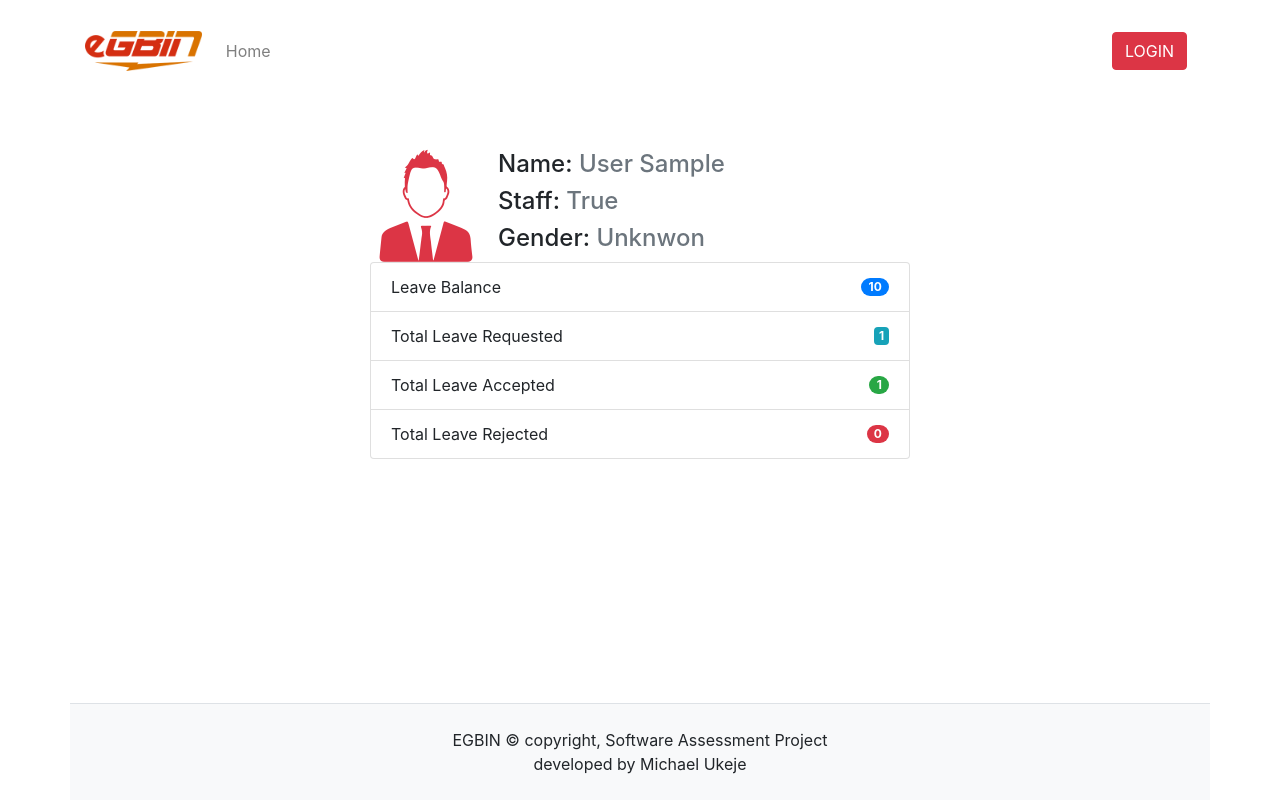
After one commit to ndmichael/egbinLeaveManagementApp, a Django app: a page that uses leaveapp/templates/base.html in a window 1280 px wide. The commit adds this page. Run offline with Django 3.2, Linux system fonts and the light colour scheme; tables that the repository leaves empty hold one stand-in row (values such as "Sample post"); some libraries are stand-ins or nearby versions.

Commit message:
added user profile

```diff
--- /dev/null
+++ b/account/templates/account/staff_details.html
@@ -0,0 +1,51 @@
+{% extends 'base.html' %}
+
+
+{% block content %}
+
+<section>
+    <div class="container py-5">
+        <div class="row">
+            <div class="col-12 col-sm-6 offset-sm-3">
+                <div  class="">
+                    <i class="icofont icofont-7x icofont-business-man-alt-3 text-danger pr-3"  style="float: left;"></i>
+                    <h4>
+                        Name: <span class=" text-muted">{{staff.getFullName}}</span>
+                    </h4>
+                    <h4>
+                        Staff: <span class=" text-muted">True</span>
+                    </h4>
+                    <h4>
+                        Gender: <span class=" text-muted">Unknwon</span>
+                    </h4>
+                </div>
+            </div>
+
+            <div class="col-12 col-sm-6 offset-sm-3">
+                <ul class="list-group">
+                    <li class="list-group-item d-flex justify-content-between align-items-center">
+                      Leave Balance
+                      <span class="badge badge-primary badge-pill">
+                          {{staff.leave_balance}}
+
+                      </span>
+                    </li>
+                    <li class="list-group-item d-flex justify-content-between align-items-center">
+                        Total Leave Requested
+                        <span class="badge badge-primary badge-info">{{ leave_requested }}</span>
+                      </li>
+                    <li class="list-group-item d-flex justify-content-between align-items-center">
+                        Total Leave Accepted
+                      <span class="badge badge-success badge-pill">{{accepted}}</span>
+                    </li>
+                    <li class="list-group-item d-flex justify-content-between align-items-center">
+                        Total Leave Rejected
+                      <span class="badge badge-danger badge-pill">{{ rejected }}</span>
+                    </li>
+                  </ul>
+            </div>
+        </div>
+    </div>
+</section>
+
+{% endblock %}
--- a/account/urls.py
+++ b/account/urls.py
@@ -1,8 +1,8 @@
 from django.urls import path
-from .views import login
+from .views import staff_detail
 
 
 
 urlpatterns = [
-    path('login/', login, name="app-home" ),
+    path('staff/<int:id><str:username>', staff_detail, name="staff-detail" ),
 ]
--- a/account/views.py
+++ b/account/views.py
@@ -1,9 +1,27 @@
 from django.shortcuts import render
 
 from django.contrib.auth.views import LoginView
+from account.models import Staff
+from leaveapp.models import Leave
 
 from .forms import CustomAuthenticationForm
 
 
 class CustomLoginView(LoginView):
     authentication_form = CustomAuthenticationForm
+
+
+def staff_detail (request, id, username):
+    staff = Staff.objects.get(user=id)
+    leave_requested = Leave.objects.filter(user=id).count()
+    accepted = Leave.objects.filter(user=id, status='approved').count()
+    rejected = Leave.objects.filter(user=id, status='rejected').count()
+
+    context = {
+        'staff': staff,
+        'leave_requested': leave_requested,
+        'accepted': accepted,
+        'rejected': rejected,
+    }
+
+    return render(request, 'account/staff_details.html', context)
--- a/leaveapp/templates/base.html
+++ b/leaveapp/templates/base.html
@@ -66,7 +66,8 @@
                 <ul class="navbar-nav ml-auto">
                     {% if user.is_authenticated %}
                     <li class="nav-item">
-                        <a href="" class="nav-link"><span class="text-danger">logged In as</span>,
+                        <a href="{% url 'staff-detail' user.id request.user.username %}" class="nav-link"><span class="text-danger">
+                            logged In as</span>,
                             <b>{{ request.user.username }}</b>
                         </a>
                     </li>
--- a/main/urls.py
+++ b/main/urls.py
@@ -6,7 +6,7 @@ from django.contrib.auth import views as auth_views
 
 urlpatterns = [
     path('admin/', admin.site.urls),
-    # path('account/', include('account.urls')),
+    path('account/', include('account.urls')),
     path('account/login/', CustomLoginView.as_view(template_name="account/login.html"), name="login"),
     path('account/logout/', auth_views.LogoutView.as_view(template_name="account/logout.html"), name="logout"),
     path('', include('leaveapp.urls')),
```
